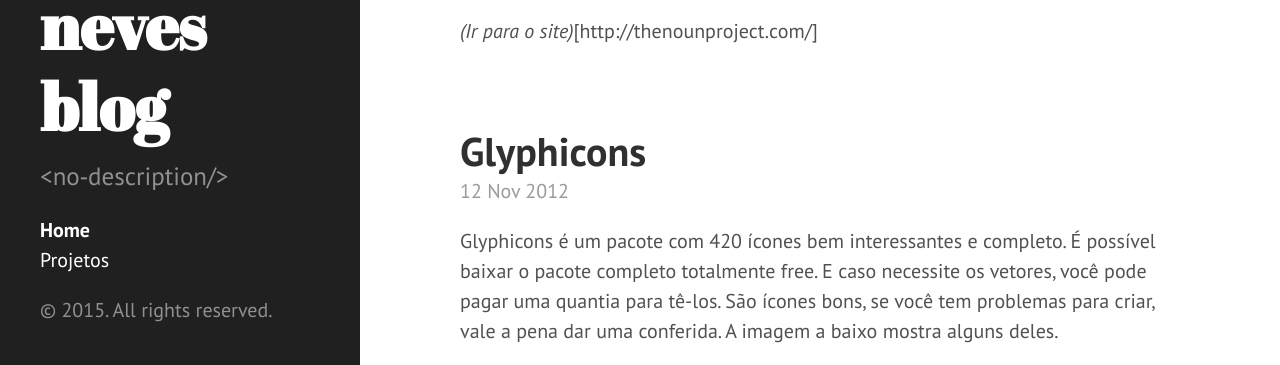
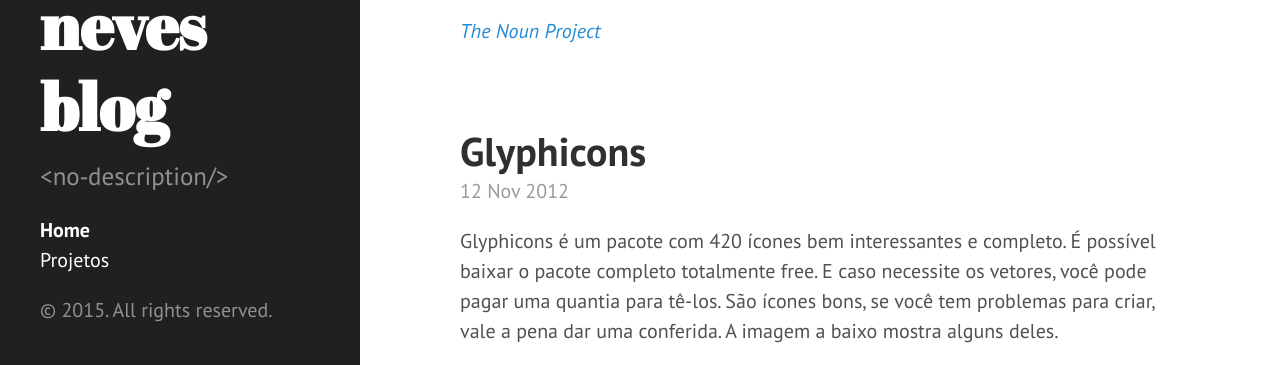
Before and after one commit to rafaelcneves/rafaelcneves.github.io, a Jekyll site: the page built from index.html, in a window 1280 px wide and 900 px high, cut to the strip 535-900 px from the top of the window. Built offline with Jekyll 4.4.1, drawn with Linux system fonts in a browser that asks for light colours; the list of posts is cut into pages by our own code.

Commit message:
Post update: The Noun Project

```diff
--- a/_posts/2012-11-13-the-noun-project.markdown
+++ b/_posts/2012-11-13-the-noun-project.markdown
@@ -9,4 +9,4 @@ Este é o meu favorito. Já trás uma enorme quantidade de ícones, bonitos por
 
 <img class="aligncenter wp-image-277 size-medium" style="margin-top:10px;margin-bottom:10px;" title="thenounproject" src="http://rnevesblog.files.wordpress.com/2012/11/thenounproject.png?w=300" alt="The noun project preview" width="300" height="211" />
 
-*(Ir para o site)*[http://thenounproject.com/]
+*<a href="http://thenounproject.com/" target="_blank">The Noun Project</a>*
```
